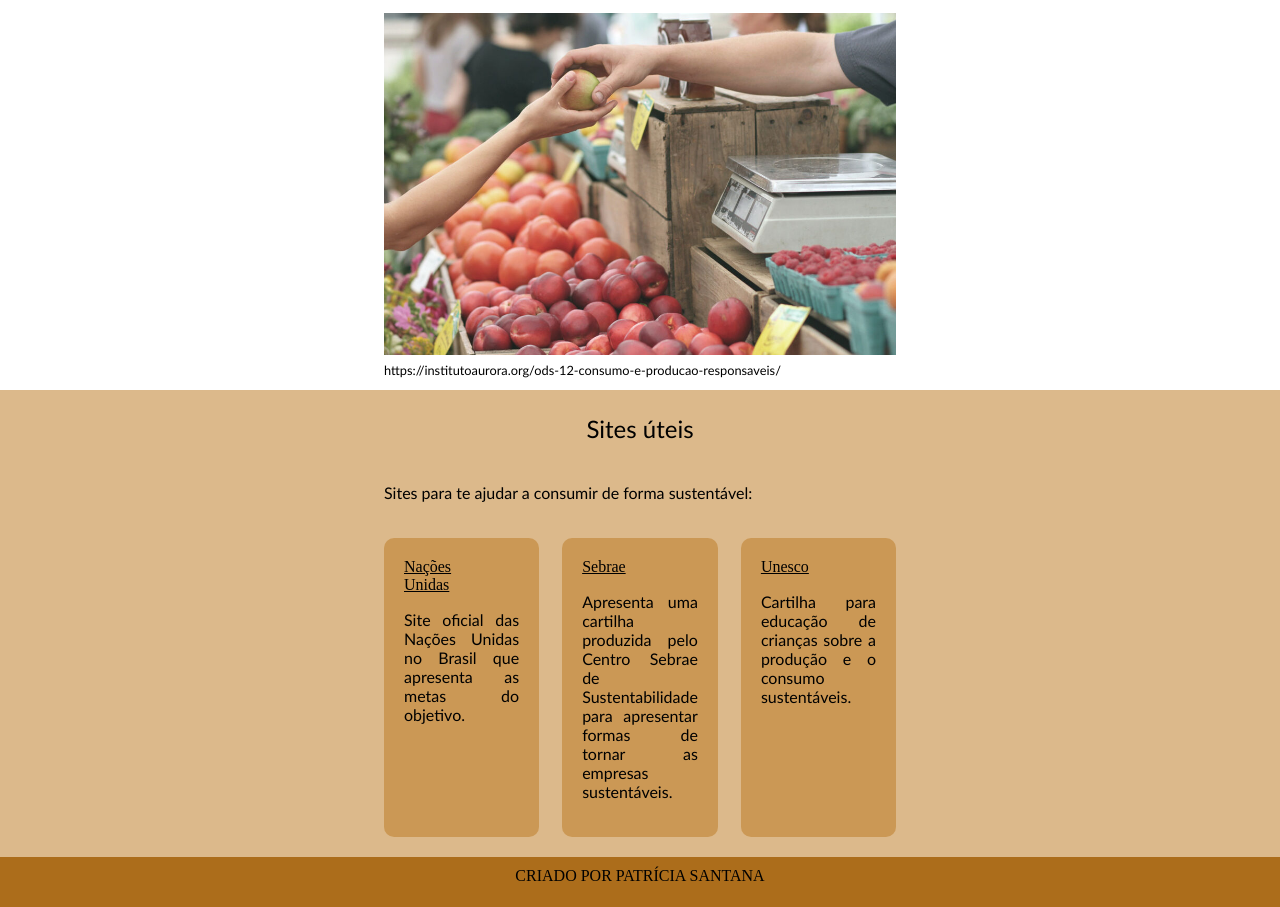
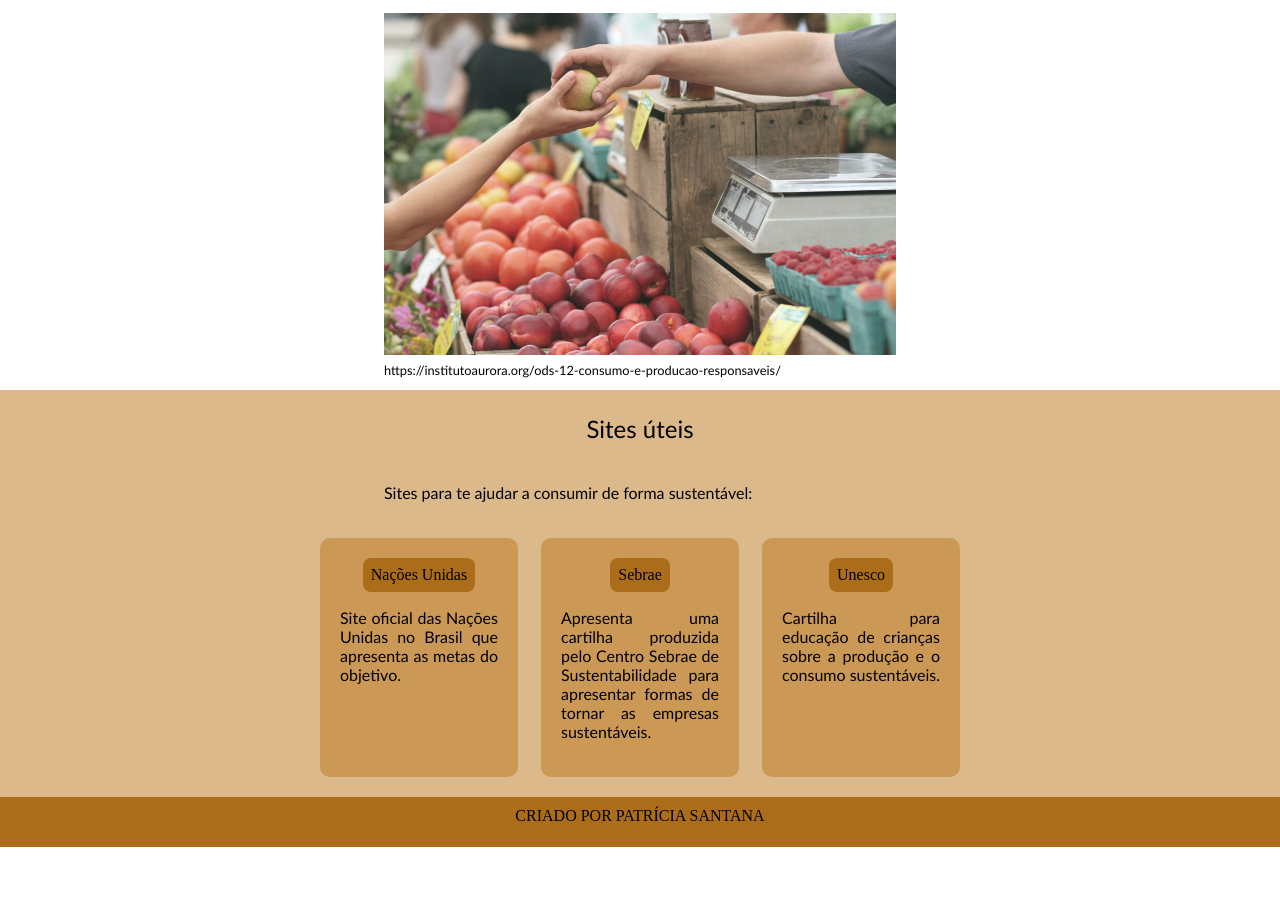
Before and after one commit to patriciasantana9/desafio, a plain HTML site: page index.html in a window 1280 px wide. Shown: the part 967-1874 px from the top of the page. After the commit the page ends 1814 px from the top, so only its background shows below. Drawn offline with Linux system fonts and the light colour scheme.

Commit message:
ajustes nas sections

```diff
--- a/style.css
+++ b/style.css
@@ -76,7 +76,7 @@ p {
 }
 
 section.tresColunas {
-   width: 40%;
+   width: 50%;
    padding: 20px;
    display: flex;
    gap: 23px;
@@ -99,14 +99,24 @@ section#intro, section#sites, section.site {
 section.site {
    padding: 20px;
    border-radius: 10px;
+   display: flex;
+   flex-direction: column;
+   align-items: center;
 }
 
-section.site, section.site > p {
+section.site, section.site > p, footer {
    width: 100%;
 }
 
 section.site > a {
-   text-decoration: underline;
+   text-align: center;
+   display: flex;
+   justify-content: center;
+   flex-wrap: wrap;
+   background-color: rgb(172, 109, 27);
+   border-radius: 8px;
+   padding: 8px;
+   margin: 0px;
 }
 
 a:hover {
@@ -127,7 +137,6 @@ footer {
    padding-top: 10px;
    text-align: center;
    height: 40px;
-   width: 100%;
    background-color: rgb(172, 109, 27);
    color: rgb(0, 0, 0);
    float: left;
```
